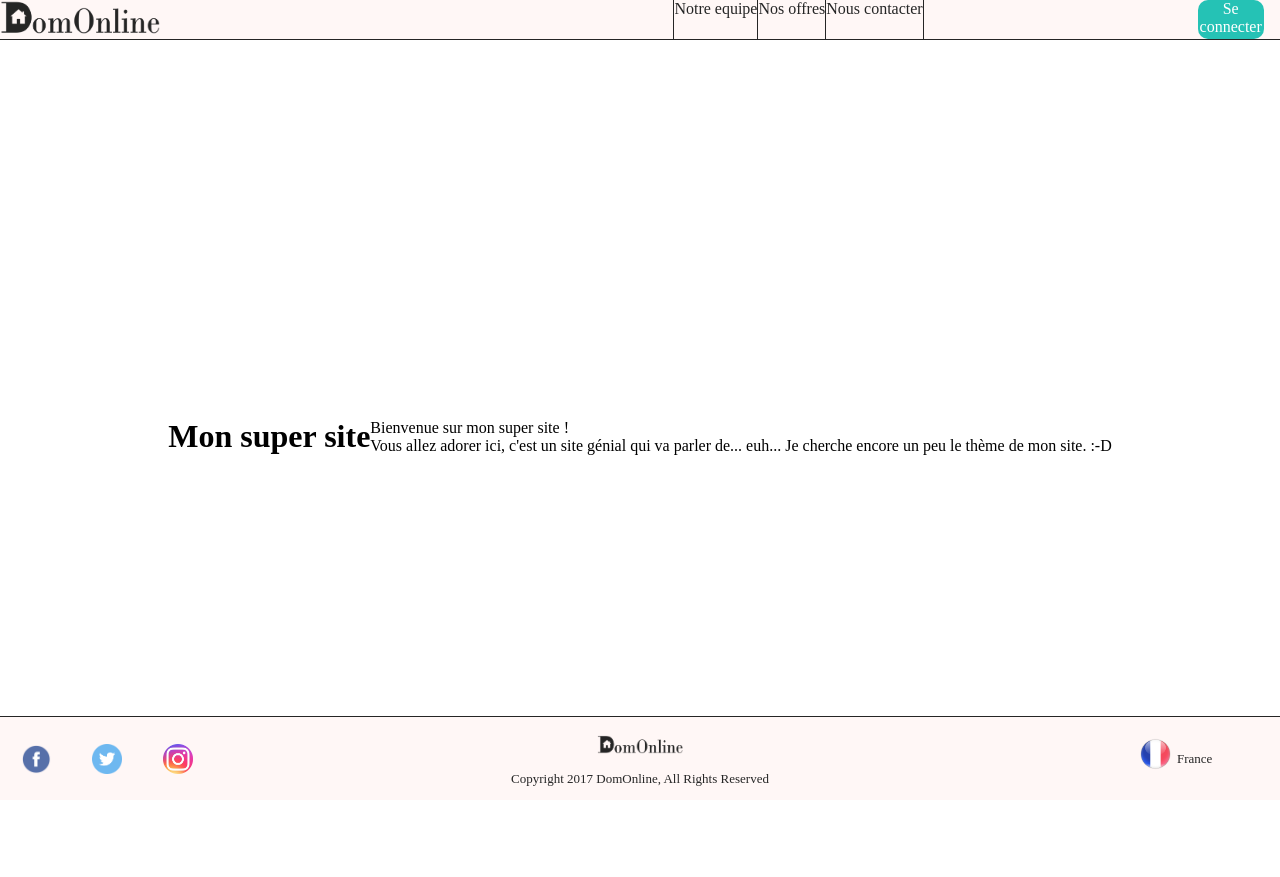
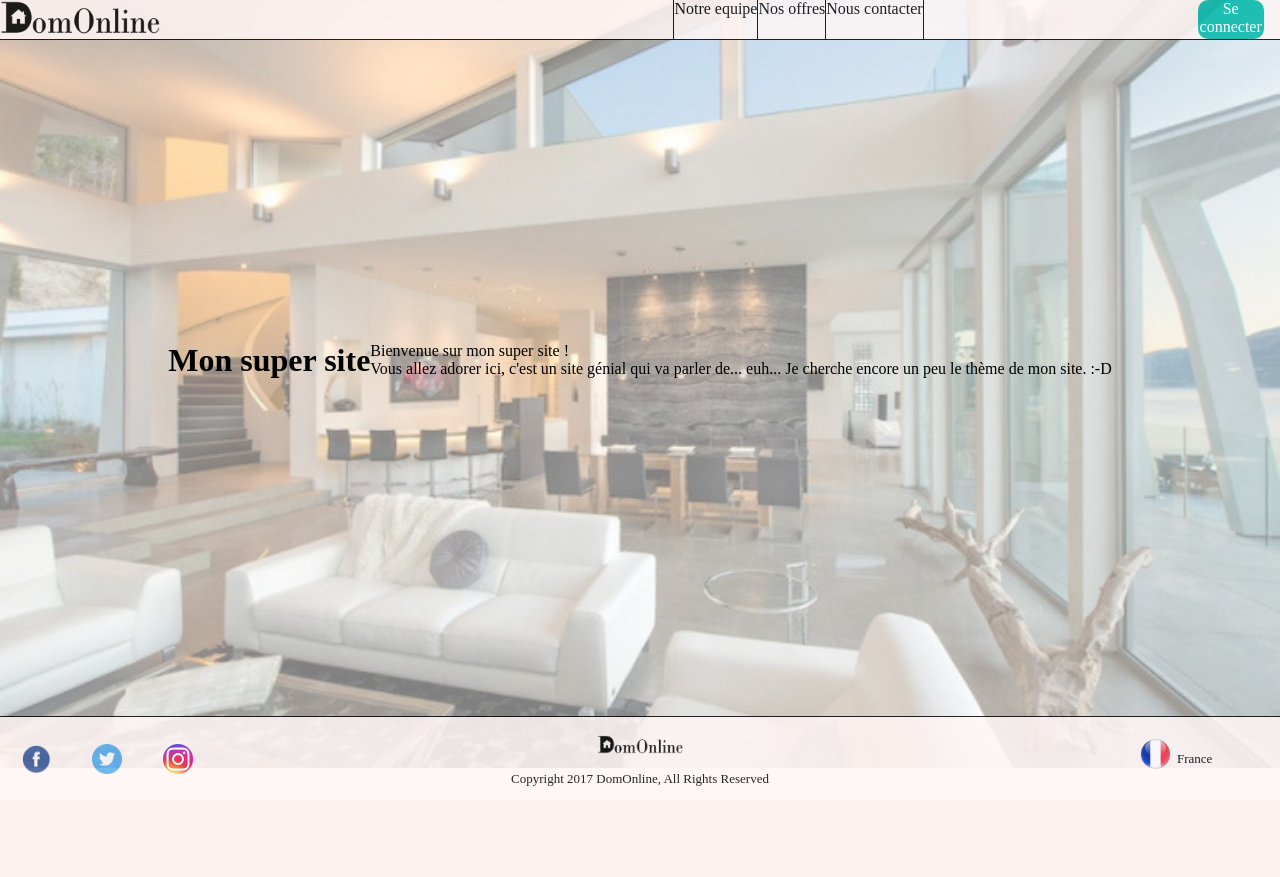
Before and after one commit to raqueldefaria/site_web, a PHP site: page /php/accueil.php in a window 1280 px wide. After the commit the page ends 786 px from the top, so only its background shows below. Run offline with PHP 8.4, Linux system fonts and the light colour scheme.

Commit message:
ajout image de fond

```diff
--- a/css/accueil.css
+++ b/css/accueil.css
@@ -14,6 +14,7 @@ html, body {
 }
 body {
     min-height: 100%;
-    margin-top:6%;
-
+    background-image: url("../images/background/image_accueil_opaque.jpg");
+    background-repeat: no-repeat;
+    background-size: 100%;
 }
```
Also changed, not shown: css/clientPieces.css (line endings or trailing spaces).
